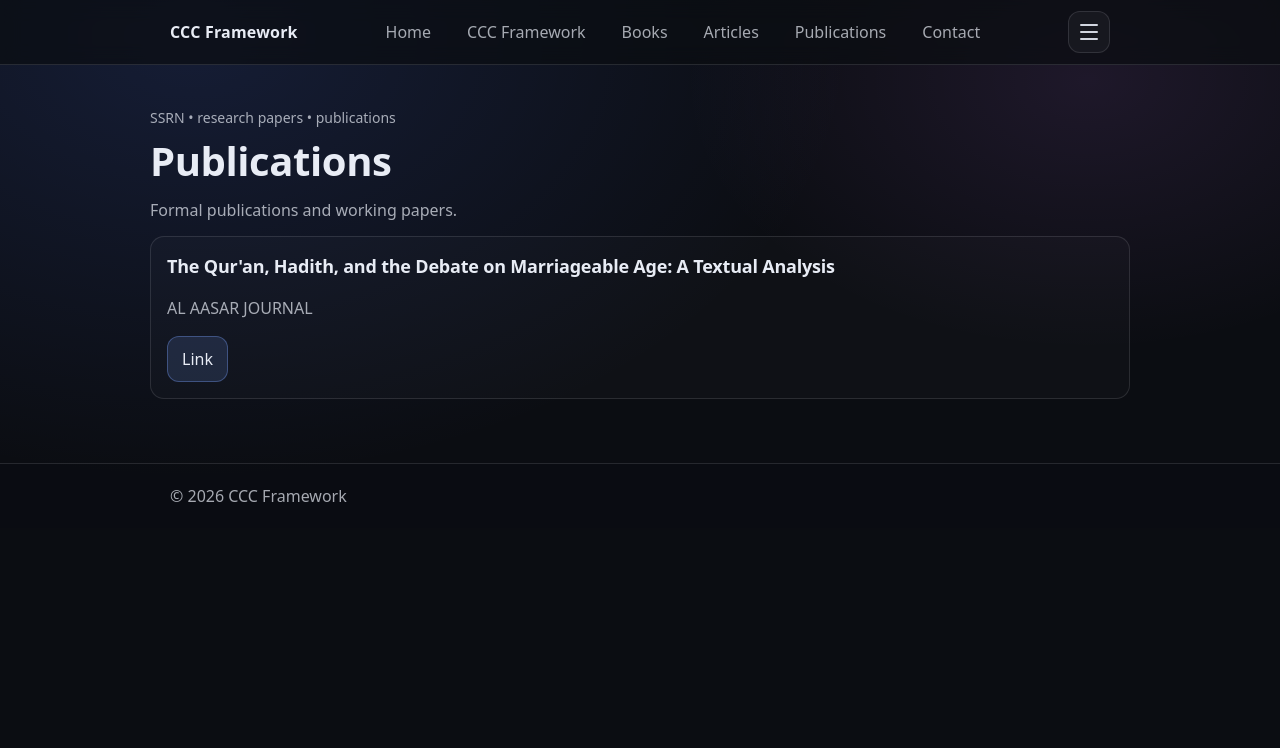
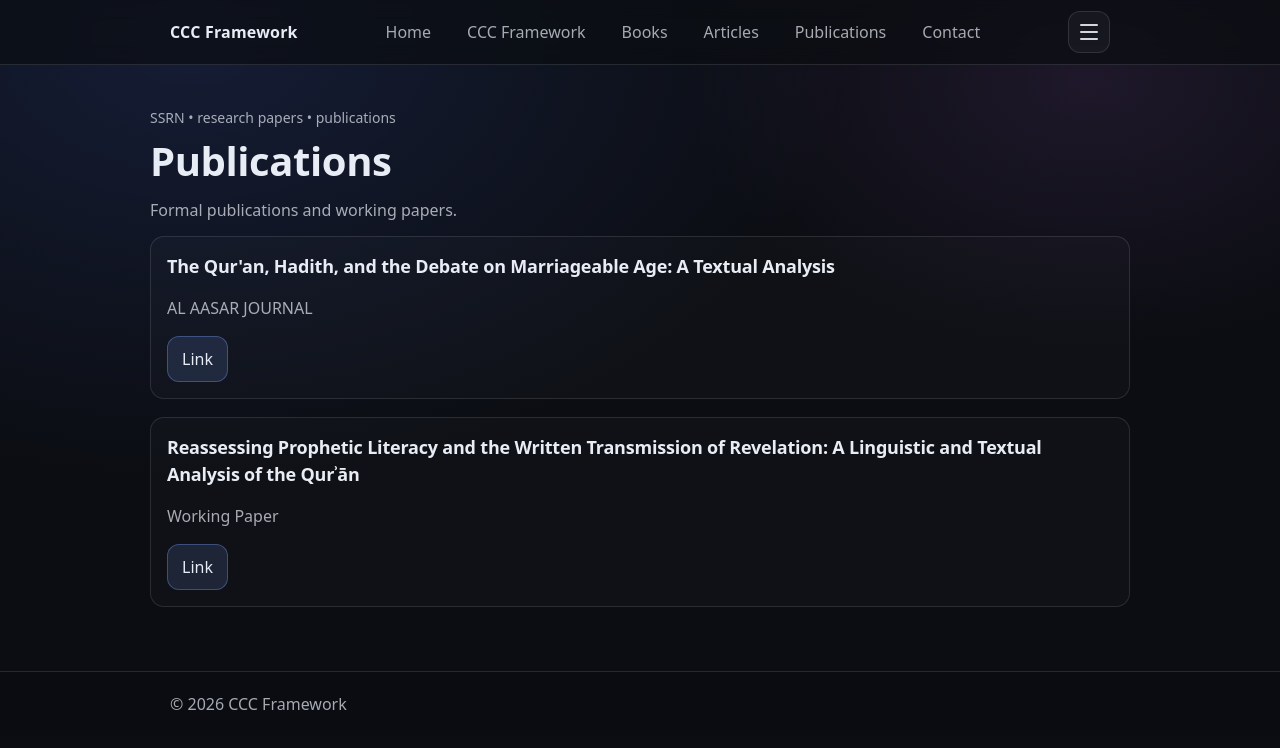
Before and after one commit to azfarsamin/cccframework, a Next.js app: page /mypublications in a window 1280 px wide. Shown: the top 748 px of the page. Built offline with nearby package versions, Linux system fonts and the light colour scheme.

Commit message:
Update page.tsx

```diff
--- a/app/mypublications/page.tsx
+++ b/app/mypublications/page.tsx
@@ -44,6 +44,31 @@ export default function PublicationsPage() {
           </div>
         </div>
 
+        <div className="bookCard">
+          <div className="bookMeta">
+
+            <div className="bookTitle">
+              Reassessing Prophetic Literacy and the Written Transmission of Revelation: A Linguistic and Textual Analysis of the Qurʾān
+            </div>
+
+            <div className="muted">
+              Working Paper
+            </div>
+
+            <div className="bookActions">
+              <a
+                className="button primary"
+                href="https://papers.ssrn.com/sol3/papers.cfm?abstract_id=6748782"
+                target="_blank"
+                rel="noreferrer"
+              >
+                Link
+              </a>
+            </div>
+
+          </div>
+        </div>
+
       </div>
     </>
   );
```
